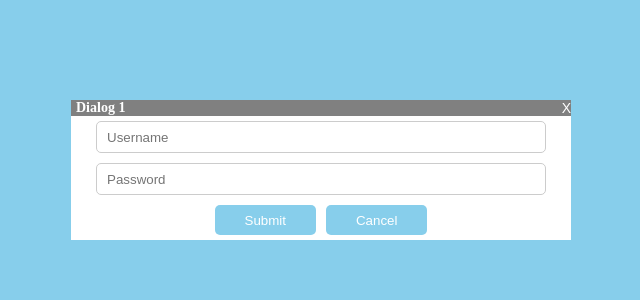
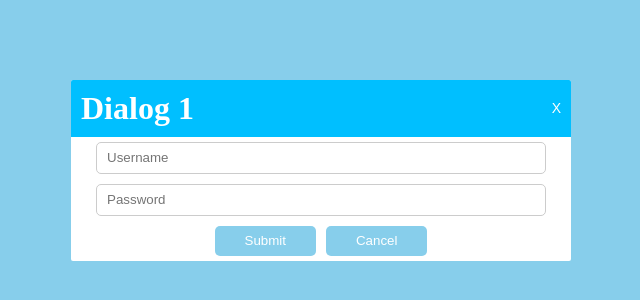
Before and after one commit to Trou95/GDialog, a website with bundled scripts: page src/index.html in a window 1280 px wide. Shown: the part 230-530 px from the top of the page, without its empty margins (319-959 px from the left). Built offline with nearby package versions, Linux system fonts and the light colour scheme.

Commit message:
Update dialog header

```diff
--- a/src/Dialog.ts
+++ b/src/Dialog.ts
@@ -12,19 +12,17 @@ export class Dialog extends Box {
     private isVisible: boolean;
     private dialogTitle: DialogTitle;
 
-    protected constructor(ref: HTMLElement, parentRef: any, title: string, style: IElementStyleOptions) {
+    protected constructor(ref: HTMLElement, parentRef: any, title?: string, style?: IElementStyleOptions) {
         super(ref, parentRef, ElementType.Dialog, style);
         this.isVisible = false;
 
         if(style)
             this.setStyle(style);
 
-        this.dialogTitle = new DialogTitle(this.ref, this, title, {
-            padding: "5",
-            backgroundColor: Color.Gray,
-            color: Color.White,
-            textAlign: TextAlign.Center,
-        });
+        if(title) {
+            this.dialogTitle = new DialogTitle(this.ref, this, title);
+            this.dialogTitle.addClass("g-dialog-title");
+        }
         this.components = new Array<ComponentBase>();
     }
 
@@ -48,7 +46,7 @@ export class Dialog extends Box {
     }
 
 
-    public static createDialog(parent: HTMLElement, title: string, style?: IElementStyleOptions) {
+    public static createDialog(parent: HTMLElement, title?: string, style?: IElementStyleOptions) {
         const el = super.createHTMLElement("div", parent);
         const dialog = new Dialog(el, parent, title, style);
         dialog.addClass("g-dialog");
--- a/src/components/DialogTitle.ts
+++ b/src/components/DialogTitle.ts
@@ -7,26 +7,36 @@ export class DialogTitle extends ComponentBase {
     constructor(parent: HTMLElement, parentRef: any, title: string, style?: IElementStyleOptions) {
         const header = ElementBase.createHTMLElement("div", parent);
 
+        /*
         header.style.width = "100%";
         header.style.height = "20px";
         header.style.display = "flex";
         header.style.justifyContent = "space-between";
         header.style.alignItems = "center";
-        header.style.height = style.height || "fit-content";
+        header.style.height = style.height || "fit-content"
+        */
 
         const text = ElementBase.createHTMLElement("h1", header);
+        text.classList.add("g-dialog-header");
+        /*
         text.style.justifySelf = "flex-start";
         text.style.fontSize = style.fontSize || "14px";
         text.style.paddingLeft = "5px";
 
+         */
+
         const closeBtn = ElementBase.createHTMLElement("button", header);
+        closeBtn.classList.add("g-dialog-close-btn");
         closeBtn.innerHTML = "X";
+        /*
         closeBtn.style.color = style.color || "white";
         closeBtn.style.backgroundColor = "transparent";
         closeBtn.style.fontSize = style.fontSize || "14px";
         closeBtn.style.border = "none";
         closeBtn.style.cursor = "pointer";
         closeBtn.classList.add("g-close-btn");
+
+         */
 
         text.innerHTML = title;
         super(header, parentRef, ComponentType.Caption);
--- a/src/default.css
+++ b/src/default.css
@@ -3,6 +3,11 @@
     margin: 0;
     padding: 0;
     box-sizing: border-box;
+}
+
+button {
+    cursor: pointer;
+    border: none;
 }
 
 #app {
@@ -22,7 +27,33 @@
     flex-direction: column;
     justify-content: center;
     align-items: center;
+    border-radius: 2px;
 }
+
+.g-dialog-title {
+    width: 100%;
+    padding: 10px;
+    color: white;
+    background-color: deepskyblue;
+    display: flex;
+    justify-content: space-between;
+    align-items: center;
+    border-top-left-radius: 2px;
+    border-top-right-radius: 2px;
+}
+
+.g-dialog-close-btn {
+    color: white;
+    background-color: transparent;
+    font-size: 14px;
+}
+
+.g-dialog-close-btn:hover {
+    color: black;
+    transition: 1s
+}
+
+
 
 .g-input {
     width: 90%;
```
Also changed, not shown: dist/index.js.
